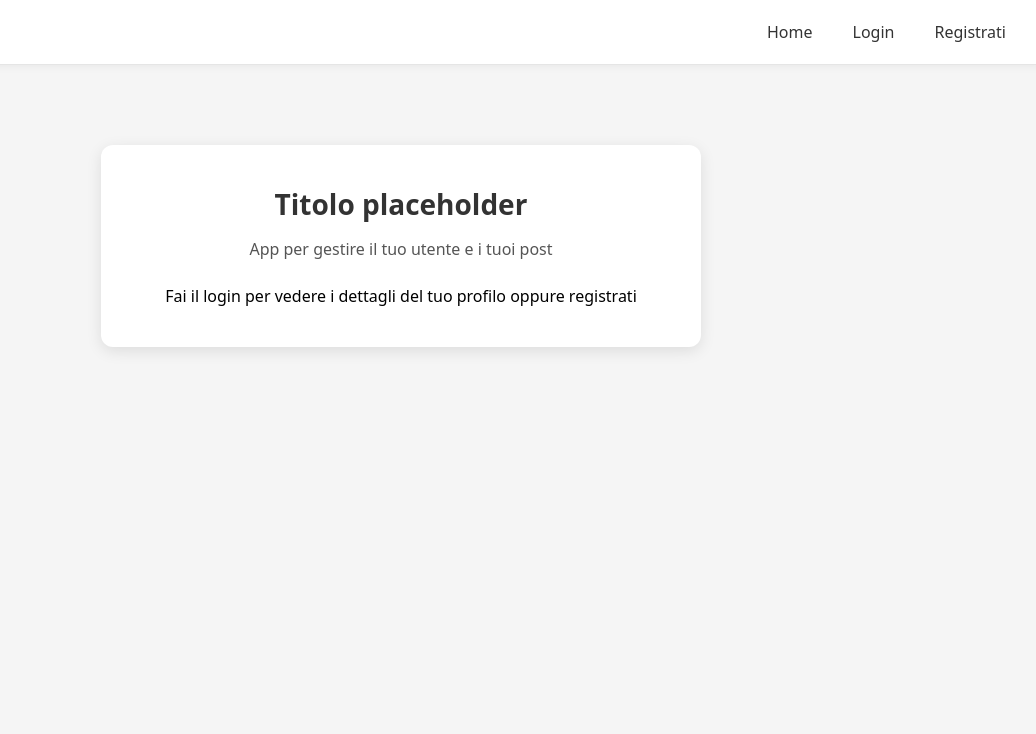
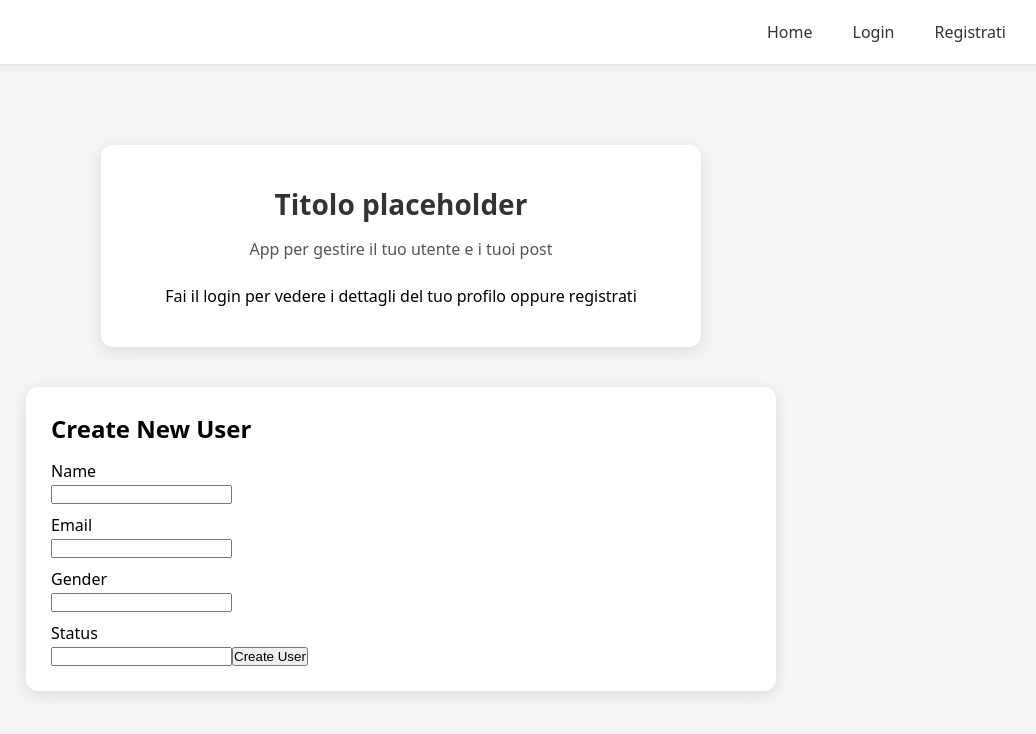
Before and after one commit to AnaisDiGenua/reactAppCRUD, a React (Vite) app: page / in a window 1280 px wide. Shown: the top 734 px of the page, without its empty margins (239-1275 px from the left). Built offline with nearby package versions, Linux system fonts and the light colour scheme.

Commit message:
feat: add user-registration page and Create api

```diff
--- a/src/App.tsx
+++ b/src/App.tsx
@@ -1,12 +1,14 @@
 import "./App.css";
 import Nav from "./components/header/navbar";
 import Home from "./pages/home/home";
+import UserRegistration from "./pages/registration/user-registration";
 
 function App() {
   return (
     <>
       <Nav />
       <Home />
+      <UserRegistration />
     </>
   );
 }
--- /dev/null
+++ b/src/api/userApi.ts
@@ -0,0 +1,23 @@
+import type { User } from "../types/User";
+
+const BASE_URL = "https://gorest.co.in/public/v2";
+const TOKEN =
+  "5932f83b5b0e84f41a55a4710abcbb1ef068d9d27fd269562fc4100cbcb70e89";
+
+//create user Api
+export async function createUserFetch(newUser: Partial<User>) {
+  const response = await fetch(`${BASE_URL}/users`, {
+    method: "POST",
+    headers: {
+      "Content-Type": "application/json",
+      Authorization: `Bearer ${TOKEN}`,
+    },
+    body: JSON.stringify(newUser),
+  });
+
+  if (!response.ok) {
+    throw new Error("error on create user");
+  }
+
+  return response.json();
+}
--- /dev/null
+++ b/src/pages/registration/user-registration.css
@@ -0,0 +1,19 @@
+.create-box {
+  background: white;
+  padding: 25px;
+  width: 750px;
+  margin: 40px auto 20px;
+  border-radius: 12px;
+  box-shadow: 0 4px 15px rgba(0, 0, 0, 0.1);
+}
+
+.create-box h2 {
+  margin-top: 0;
+  margin-bottom: 15px;
+}
+
+.create-box label {
+  display: block;
+  margin-top: 10px;
+  font-weight: 500;
+}
--- /dev/null
+++ b/src/pages/registration/user-registration.tsx
@@ -0,0 +1,81 @@
+import { useState } from "react";
+import type { User } from "../../types/User";
+import { createUserFetch } from "../../api/userApi";
+import "./user-registration.css";
+
+export default function UserRegistration() {
+  const [newUser, setNewUser] = useState<Partial<User>>({
+    name: "",
+    email: "",
+    gender: "",
+    status: "",
+  });
+
+  const handleFieldChange = (field: string, value: string) => {
+    setNewUser((prev) => ({ ...prev, [field]: value }));
+  };
+
+  const handleCreate = async (e: React.FormEvent) => {
+    e.preventDefault();
+    try {
+      const response = await createUserFetch(newUser);
+
+      if (response) {
+        setNewUser({
+          name: "",
+          email: "",
+          gender: "",
+          status: "",
+        });
+      }
+      alert("User created");
+    } catch {
+      alert("Error during registration");
+    }
+  };
+
+  return (
+    <div className="create-box">
+      <h2>Create New User</h2>
+
+      <form onSubmit={handleCreate}>
+        <label htmlFor="name">Name</label>
+        <input
+          id="name"
+          name="name"
+          value={newUser.name || ""}
+          onChange={(e) => handleFieldChange("name", e.target.value)}
+        />
+
+        <label htmlFor="email">Email</label>
+        <input
+          id="email"
+          name="email"
+          type="email"
+          value={newUser.email || ""}
+          onChange={(e) => handleFieldChange("email", e.target.value)}
+        />
+
+        <label htmlFor="gender">Gender</label>
+        <input
+          id="gender"
+          name="gender"
+          value={newUser.gender || ""}
+          onChange={(e) => handleFieldChange("gender", e.target.value)}
+        />
+
+        <label htmlFor="status">Status</label>
+        <input
+          id="status"
+          name="status"
+          value={newUser.status || ""}
+          onChange={(e) => handleFieldChange("status", e.target.value)}
+        />
+
+        <button type="submit" className="button">
+          Create User
+        </button>
+      </form>
+    </div>
+  );
+}
```
